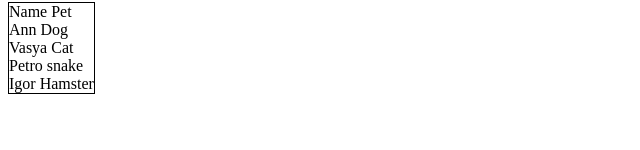
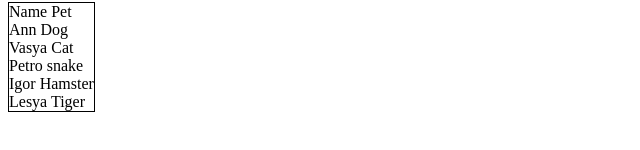
Before and after one commit to katlosyeva/homework, a plain HTML site: page index.html in a window 1280 px wide. Shown: the part 436-586 px from the top of the page, without its empty margins (0-640 px from the left). Drawn offline with Linux system fonts and the light colour scheme.

Commit message:
Add more tablecells

```diff
--- a/index.html
+++ b/index.html
@@ -101,6 +101,10 @@
           <span tabindex="0" role="cell">Igor</span>
           <span tabindex="0" role="cell">Hamster</span>
         </div>
+        <div role="row" aria-rowindex="5">
+          <span tabindex="0" role="cell">Lesya</span>
+          <span tabindex="0" role="cell">Tiger</span>
+        </div>
       </div>
     </div>
   </body>
```
